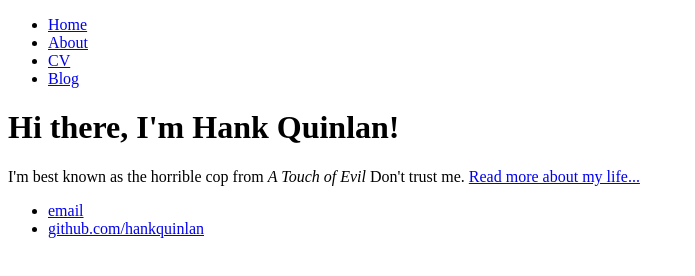
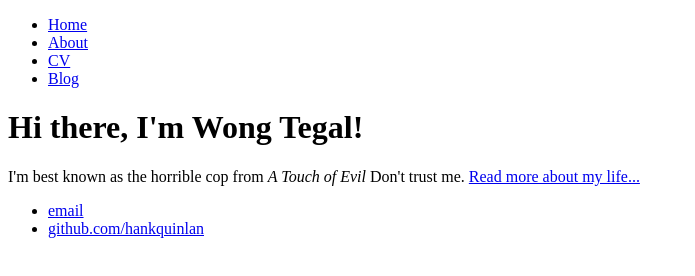
Before and after one commit to Suhin/Suhin.github.io, a plain HTML site: page index.html in a window 1280 px wide. Shown: the whole page, without its empty margins (0-695 px from the left). Drawn offline with Linux system fonts and the light colour scheme.

Commit message:
change index.html

```diff
--- a/index.html
+++ b/index.html
@@ -14,7 +14,7 @@
 		</nav>
 		<div class="container">
     		<div class="blurb">
-        		<h1>Hi there, I'm Hank Quinlan!</h1>
+        		<h1>Hi there, I'm Wong Tegal!</h1>
 				<p>I'm best known as the horrible cop from <em>A Touch of Evil</em> Don't trust me. <a href="/about">Read more about my life...</a></p>
     		</div><!-- /.blurb -->
 		</div><!-- /.container -->
```
